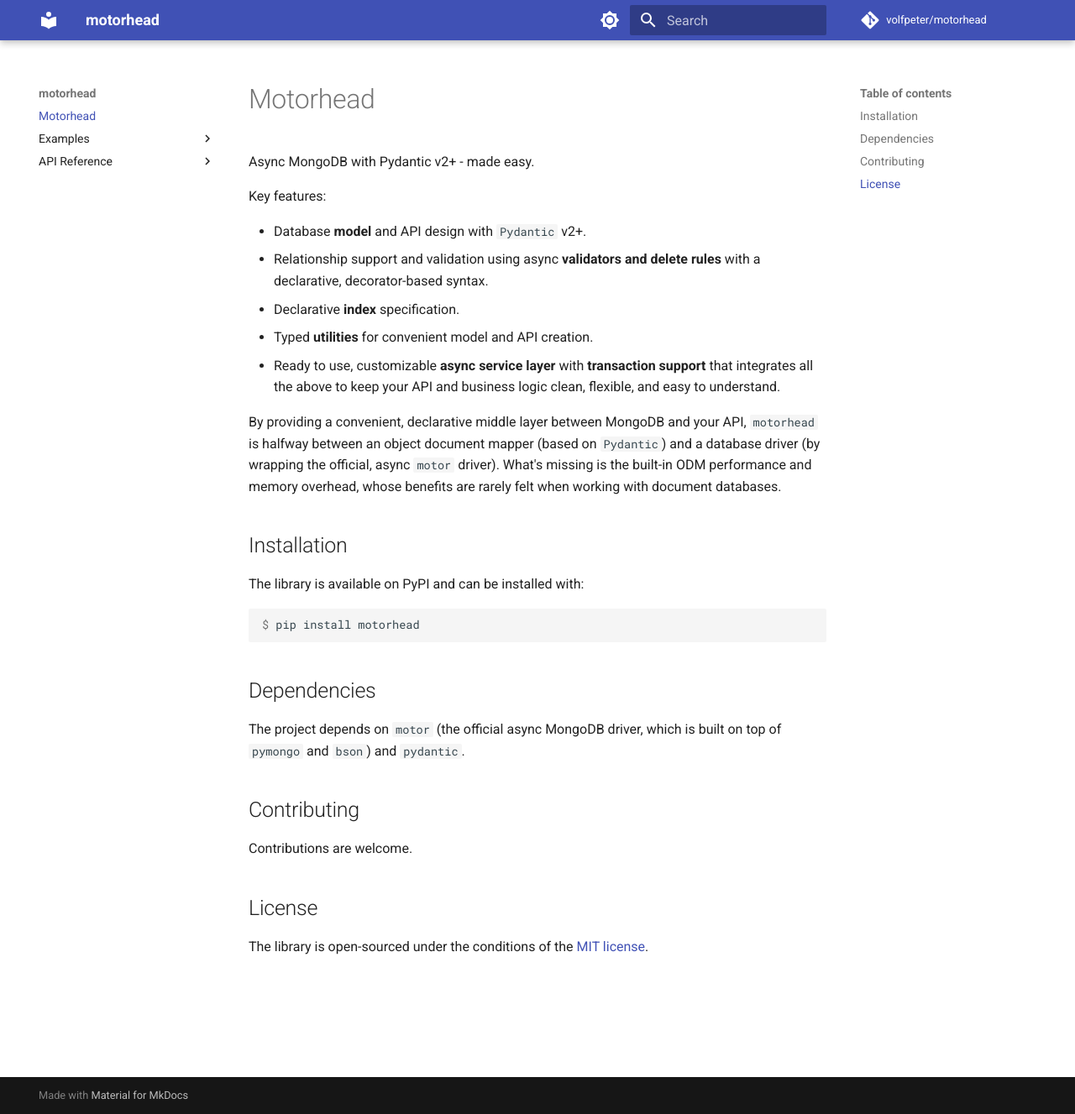
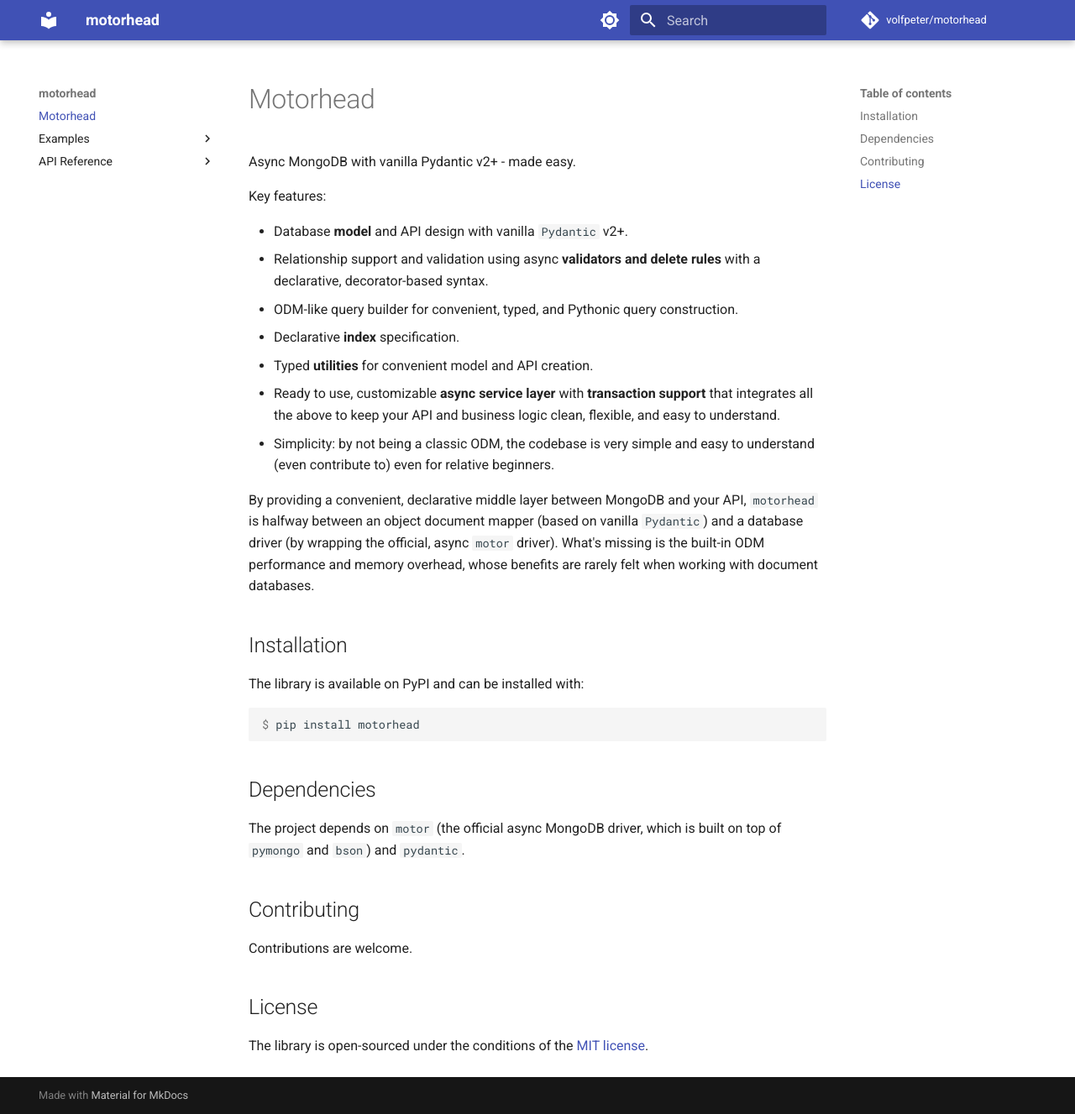
Before and after one commit to volfpeter/motorhead, an MkDocs documentation site: the page built from docs/index.md, in a window 1280 px wide and 1327 px high. Shown: the whole window at 84% size. Built offline with MkDocs 1.6.1 and Material for MkDocs 9.7.7, drawn with Linux system fonts in a browser that asks for light colours; comment, search, counter and statistics services are not loaded.

```diff
--- a/docs/index.md
+++ b/docs/index.md
@@ -1,16 +1,18 @@
 # Motorhead
 
-Async MongoDB with Pydantic v2+ - made easy.
+Async MongoDB with vanilla Pydantic v2+ - made easy.
 
 Key features:
 
-- Database **model** and API design with `Pydantic` v2+.
+- Database **model** and API design with vanilla `Pydantic` v2+.
 - Relationship support and validation using async **validators and delete rules** with a declarative, decorator-based syntax.
+- ODM-like query builder for convenient, typed, and Pythonic query construction.
 - Declarative **index** specification.
 - Typed **utilities** for convenient model and API creation.
 - Ready to use, customizable **async service layer** with **transaction support** that integrates all the above to keep your API and business logic clean, flexible, and easy to understand.
+- Simplicity: by not being a classic ODM, the codebase is very simple and easy to understand (even contribute to) even for relative beginners.
 
-By providing a convenient, declarative middle layer between MongoDB and your API, `motorhead` is halfway between an object document mapper (based on `Pydantic`) and a database driver (by wrapping the official, async `motor` driver). What's missing is the built-in ODM performance and memory overhead, whose benefits are rarely felt when working with document databases.
+By providing a convenient, declarative middle layer between MongoDB and your API, `motorhead` is halfway between an object document mapper (based on vanilla `Pydantic`) and a database driver (by wrapping the official, async `motor` driver). What's missing is the built-in ODM performance and memory overhead, whose benefits are rarely felt when working with document databases.
 
 ## Installation
 
--- a/pyproject.toml
+++ b/pyproject.toml
@@ -30,7 +30,7 @@ Documentation = "https://volfpeter.github.io/motorhead"
 
 [tool.poetry]
 name = "motorhead"
-version = "0.2308.0"
+version = "0.2308.1"
 description = "Async MongoDB with Pydantic - made easy."
 authors = ["Peter Volf <do.volfp@gmail.com>"]
 readme = "README.md"
```
Also changed, not shown: README.md (+5 -3 lines).
